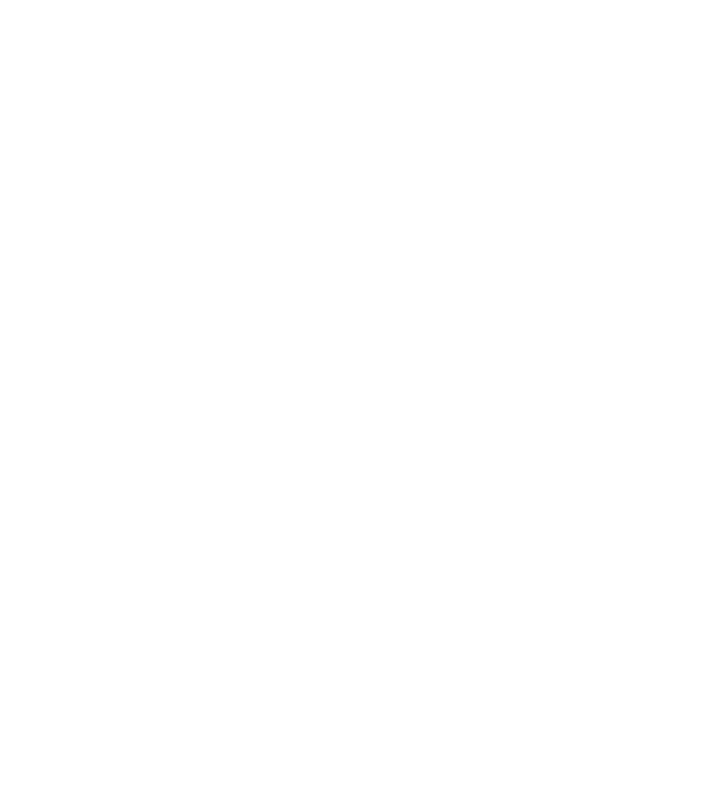
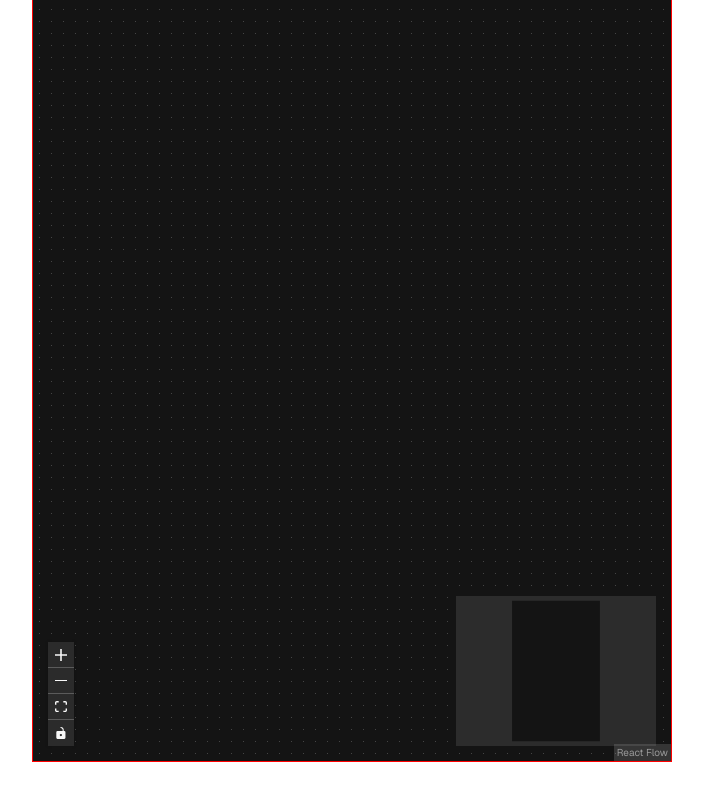
Before and after one commit to GomezDerek/6985ae, a Next.js app: page / in a window 1280 px wide. Shown: the part 448-1248 px from the top of the page, without its empty margins (288-991 px from the left). Before the commit the page ends 800 px from the top, so only its background shows below. Built offline with nearby package versions, Linux system fonts and the light colour scheme.

Commit message:
first ReactFlow!

```diff
--- a/src/app/page.tsx
+++ b/src/app/page.tsx
@@ -1,6 +1,51 @@
+// TODO: debug the nodes so that they are draggable 😭
+// TODO: put ReactFlow in a separate component/file
+// TODO: put this app into light mode lol
+'use client';
+
+import React, { useState, useCallback } from "react";
+import {
+  ReactFlow,
+  MiniMap,
+  Controls,
+  Background,
+  // useNodesState,
+  applyNodeChanges,
+  // useEdgesState,
+  applyEdgeChanges,
+  addEdge,
+} from "@xyflow/react";
+
+import '@xyflow/react/dist/style.css';
 import styles from "./page.module.css";
 
+const initialNodes = [
+  { id: '1', position: { x: 0, y: 0 }, data: { label: '1' } },
+  { id: '2', position: { x: 0, y: 100 }, data: { label: '2' } },
+];
+const initialEdges = [{ id: 'e1-2', source: '1', target: '2' }];
+
 export default function Home() {
+  // eslint-disable-next-line
+  const [nodes, setNodes] = useState(initialNodes);
+  // eslint-disable-next-line
+  const [edges, setEdges] = useState(initialEdges);
+
+  const onNodesChange = useCallback(
+    (changes: any) => setNodes((nds) => applyNodeChanges(changes, nds)),
+    [setNodes],
+  );
+
+  const onEdgesChange = useCallback(
+    (changes: any) => setEdges((eds) => applyEdgeChanges(changes, eds)),
+    [],
+  );
+
+  const onConnect = useCallback(
+    (params: any) => setEdges((eds) => addEdge(params, eds)),
+    [setEdges],
+  );
+
   return (
     <div className={styles.page}>
       <header>
@@ -8,6 +53,23 @@
       </header>
       <main>
         <p>AI that empowers your team to deliver services that boost loyalty and revenue</p>
+
+        {/* this is where the magic happens */}
+        <div style={{ width: '80vh', height: '80vw', border: "1px solid red"}}>
+          <ReactFlow
+            colorMode="dark"
+            nodes={initialNodes}
+            edges={initialEdges}
+            onNodesChange={onNodesChange}
+            onEdgesChange={onEdgesChange}
+            onConnect={onConnect}
+          >
+            <Controls />
+            <MiniMap />
+            <Background gap={12} size={1}/>
+          </ReactFlow>
+        </div>
+
       </main>
       <footer>
       </footer>
```
